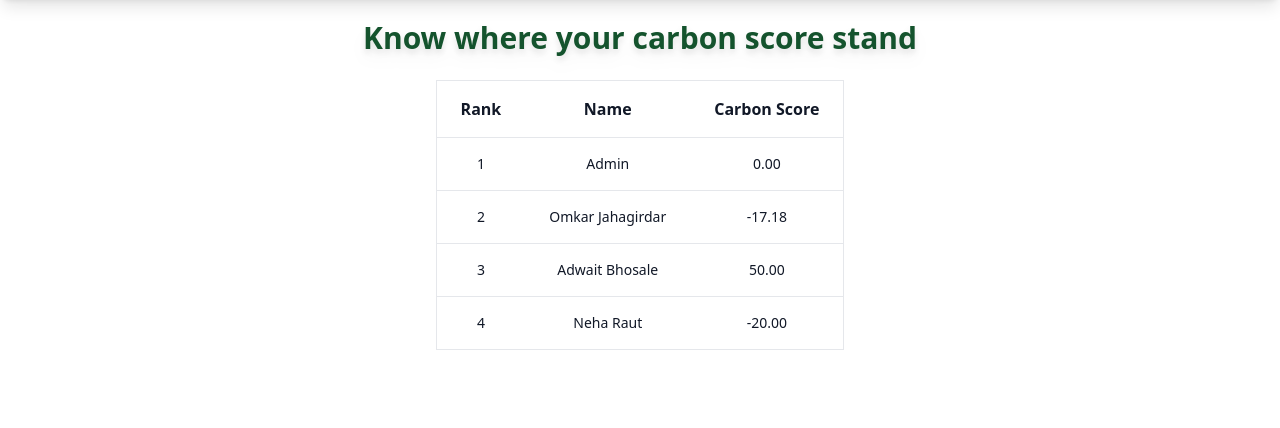
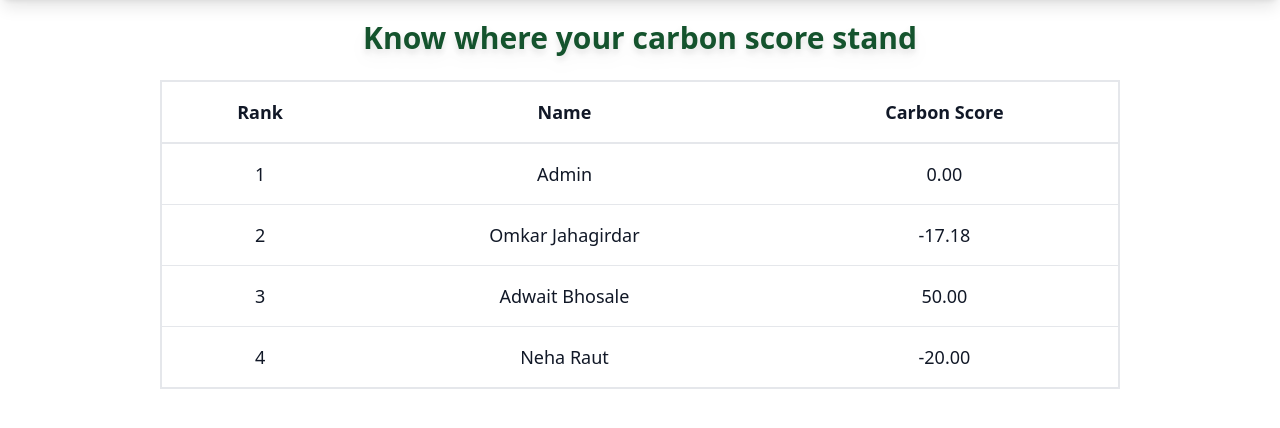
Before and after one commit to omkar3602/carbon-score-predictor, a Django app: template mainapp/templates/mainapp/leaderboard.html in a window 1280 px wide. Shown: the part 76-504 px from the top of the page. Run offline with Django 3.2, Linux system fonts and the light colour scheme; the template is opened without the code that fills it: values that come from a table or form of the project are taken from there, others are empty; data comes from the database, SQL or seed files in the repository; some libraries are stand-ins or nearby versions.

Commit message:
leaderboard done

```diff
--- a/mainapp/templates/mainapp/leaderboard.html
+++ b/mainapp/templates/mainapp/leaderboard.html
@@ -8,19 +8,19 @@
 <p class="py-4 text-center text-green-900 text-3xl font-bold pt-16 drop-shadow-lg  hover:underline-offset-8">Know where your carbon score stand </p>
 <div class="flex flex-col  overflow-x-hidden">
     <div class="overflow-x-hidden sm:-mx-6 lg:-mx-8">
-      <div class="py-2 block sm:px-6 lg:px-8">
+      <div class="py-2 inline-block min-w-full sm:px-6 lg:px-8">
         <div class="overflow-x-hidden flex justify-center">
 
-          <table class="border text-center">
-            <thead class="bg-white border-b">
+          <table class="border border-2 text-center w-3/4">
+            <thead class="bg-white border-2">
               <tr>
-                <th scope="col" class="text-md font-bold text-gray-900 px-6 py-4 text-center">
+                <th scope="col" class="text-lg font-bold text-gray-900 px-6 py-4 text-center">
                   Rank
                 </th>
-                <th scope="col" class="text-md font-bold text-gray-900 px-6 py-4 text-center">
+                <th scope="col" class="text-lg font-bold text-gray-900 px-6 py-4 text-center">
                   Name
                 </th>
-                <th scope="col" class="text-md font-bold text-gray-900 px-6 py-4 text-center">
+                <th scope="col" class="text-lg font-bold text-gray-900 px-6 py-4 text-center">
                   Carbon Score
                 </th>
               </tr>
@@ -29,33 +29,33 @@
             <tbody>
               {% if request.user == user %}
               <tr class="bg-white border border-2 border-green-900 text-white transition duration-300 ease-in-out hover:bg-gray-100">
-                <td class="px-6 py-4 text-sm font-medium text-gray-900 cursor-pointer">
+                <td class="px-6 py-4 text-xl font-semibold text-gray-900 cursor-pointer">
                   {{ forloop.counter }}
                 </td>
-                <td class="text-sm text-gray-900 font-normal px-6 py-4">
+                <td class="text-xl font-semibold text-gray-900 px-6 py-4">
                   {% if request.user == user %}
                     You
                   {% else %}
                     {{ user.fullname }}
                   {% endif %}
                 </td>
-                <td class="text-sm text-gray-900 font-normal px-6 py-4">
+                <td class="text-xl font-semibold text-gray-900 px-6 py-4">
                   {{ user.carbon_score }}
                 </td>
               </tr>
                   {% else %}
               <tr class="bg-white border-b transition duration-300 ease-in-out hover:bg-gray-100">
-                <td class="px-6 py-4 text-sm font-medium text-gray-900 cursor-pointer">
+                <td class="px-6 py-4 text-lg font-medium text-gray-900 cursor-pointer">
                   {{ forloop.counter }}
                 </td>
-                <td class="text-sm text-gray-900 font-normal px-6 py-4">
+                <td class="text-lg text-gray-900 font-normal px-6 py-4">
                   {% if request.user == user %}
                     You
                   {% else %}
                     {{ user.fullname }}
                   {% endif %}
                 </td>
-                <td class="text-sm text-gray-900 font-normal px-6 py-4">
+                <td class="text-lg text-gray-900 font-normal px-6 py-4">
                   {{ user.carbon_score }}
                 </td>
               </tr>
```
